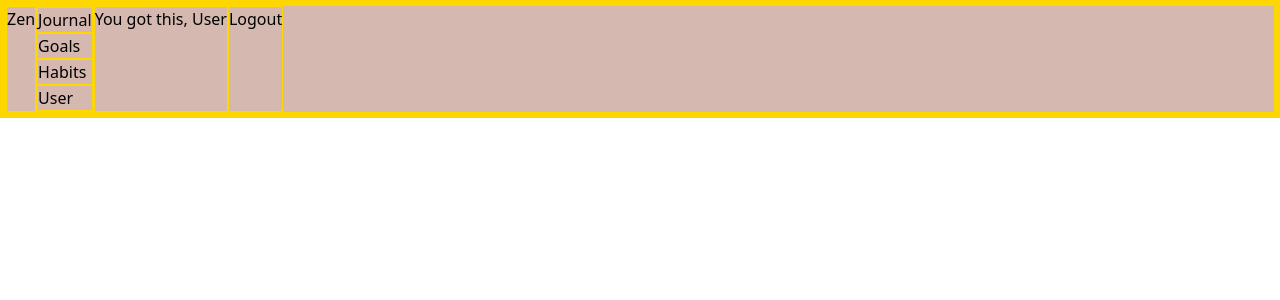
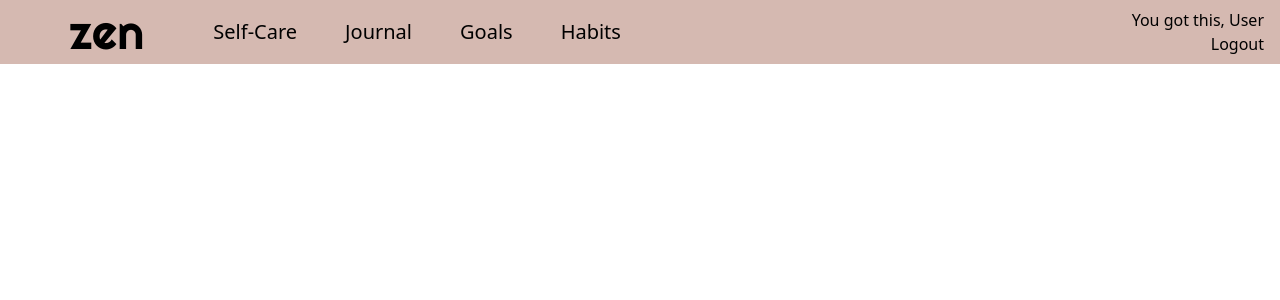
Before and after one commit to rominadouk/zen-redesign, a React (Create React App) app: page / in a window 1280 px wide. Shown: the top 300 px of the page. Built offline with nearby package versions, Linux system fonts and the light colour scheme.

Commit message:
completed desktop navbar layout

```diff
--- a/src/index.css
+++ b/src/index.css
@@ -3,6 +3,6 @@
 @tailwind components;
 @tailwind utilities;
 
-* {
+/* * {
     border: 1px solid gold;
-}
+} */
--- a/src/modules/Navbar.tsx
+++ b/src/modules/Navbar.tsx
@@ -22,18 +22,20 @@ const Navbar = () => {
                     </ul>
             </nav>
 
-            <nav id="desktop-navbar" className="hidden md:flex bg-light-brown flex-row ">
+            <nav id="desktop-navbar" className="hidden md:flex bg-light-brown flex-row h-16 justify-between">
                 {/* Desktop Navbar */}
-                <h1 className=''>Zen</h1>
-                <ul id="desktop-nav-ul" className="">
+                <h1 className='basis-1/6 font-header text-5xl place-self-center text-center'>zen</h1>
+                <ul id="desktop-nav-ul" className="flex text-xl space-x-12 place-self-center text-center">
+                    <li className=''>Self-Care</li>
                     <li className=''>Journal</li>
                     <li className=''>Goals</li>
                     <li className=''>Habits</li>
-                    <li className=''>User</li>
                 </ul>
-                <p className=''>You got this, User</p>
-                {/* Insert avatar here */}
-                <p className=''>Logout</p>
+                <section id="user-greeting" className='grow place-self-center justify-self-end text-right pr-4'>
+                    <p className='text-l'>You got this, User</p>
+                    {/* Insert avatar here */}
+                    <p className='text-l'>Logout</p>
+                </section>
             </nav>
 
 
```
